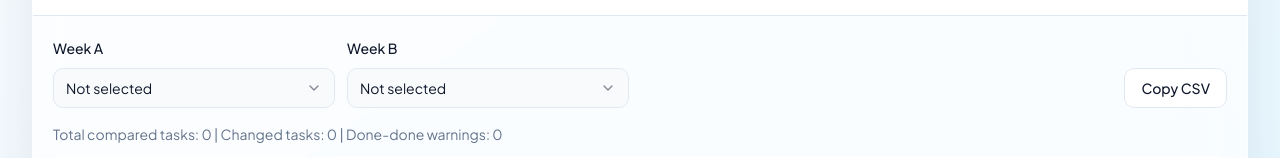
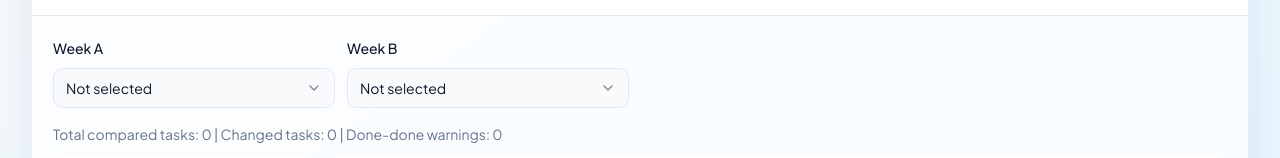
Before and after one commit to accessmicro/task-report-dashboard, a React (Vite) app: page / in a window 1280 px wide. Shown: the part 1473-1631 px from the top of the page. Built offline with nearby package versions, Linux system fonts and the light colour scheme; the HTML template or start-up script is replaced by a standard one.

Commit message:
feat: implement toast notifications for CSV copy actions and update state management

```diff
--- a/src/App.tsx
+++ b/src/App.tsx
@@ -210,7 +210,7 @@ export default function App() {
   const [rawRows, setRawRows] = useState<RawRow[]>([]);
   const [tasks, setTasks] = useState<Task[]>([]);
   const [error, setError] = useState("");
-  const [copied, setCopied] = useState("");
+  const [toast, setToast] = useState<{ message: string; type: "success" | "error" } | null>(null);
   const [now, setNow] = useState(new Date());
   const [activeTab, setActiveTab] = useState<"main" | "manager">("main");
 
@@ -233,7 +233,7 @@ export default function App() {
 
     try {
       setError("");
-      setCopied("");
+      setToast(null);
       const data = await file.arrayBuffer();
       const workbook = XLSX.read(data, { type: "array" });
       const sheet = workbook.Sheets[workbook.SheetNames[0]];
@@ -737,12 +737,17 @@ export default function App() {
     [compareSummary]
   );
 
-  const copyCsv = async (kind: "project" | "assignee" | "compare") => {
+  const showToast = (message: string, type: "success" | "error") => {
+    setToast({ message, type });
+    window.setTimeout(() => setToast(null), 2200);
+  };
+
+  const copyCsv = async (kind: "project" | "assignee") => {
     try {
       let csv = "";
       if (kind === "project") {
         csv = toCsv(
-          ["Module Name", "Assignee", "Task ID", "Issue Type", "Summary", "Epic Link", "Status", "Story Points", "Labels", "Prev Week Done But Still Appears"],
+          ["Module Name", "Assignee", "Task ID", "Issue Type", "Summary", "Epic Link", "Status", "Story Points"],
           projectRows.map((r) => [
             r.module,
             r.assignee,
@@ -751,57 +756,27 @@ export default function App() {
             r.taskName,
             r.epicLink,
             r.status,
-            r.storyPoint,
-            r.weeks,
-            r.prevDoneStillAppear ? "YES" : "NO"
+            r.storyPoint
           ])
         );
       }
 
       if (kind === "assignee") {
         csv = toCsv(
-          ["Assignee", "C1", "C2", "C3", "C4", "C5", "Total"],
-          assigneeRows.map((r) => [r.assignee, r.point1, r.point2, r.point3, r.point4, r.point5, r.total])
-        );
-      }
-
-      if (kind === "compare") {
-        csv = toCsv(
-          [
-            "Task ID",
-            "Task Name",
-            "Module Name",
-            "Assignee",
-            `Status ${compareWeekA}`,
-            `Status ${compareWeekB}`,
-            "Transition",
-            "Invalid Done Both Weeks",
-            "Not Done + Missing Next Label"
-          ],
-          compareRows.map((r) => [
-            r.taskId,
-            r.taskName,
-            r.module,
-            r.assignee,
-            r.statusA,
-            r.statusB,
-            r.transition,
-            r.invalidDoneBoth ? "YES" : "NO",
-            r.missingNextWeekLabelNeedUpdate ? "YES" : "NO"
-          ])
+          ["Assignee", "C1", "C2", "C3", "C4", "C5"],
+          assigneeRows.map((r) => [r.assignee, r.point1, r.point2, r.point3, r.point4, r.point5])
         );
       }
 
       await navigator.clipboard.writeText(csv);
-      setCopied(
+      showToast(
         kind === "project"
           ? "CSV copied: project view"
-          : kind === "assignee"
-            ? "CSV copied: assignee view"
-            : "CSV copied: week comparison"
+          : "CSV copied: assignee view",
+        "success"
       );
     } catch {
-      setCopied("Copy failed. Please check clipboard permission.");
+      showToast("Copy failed. Please check clipboard permission.", "error");
     }
   };
 
@@ -863,7 +838,6 @@ export default function App() {
           </div>
         </details>
         {error && <p className="mt-3 text-sm text-red-600">{error}</p>}
-        {copied && <p className="mt-3 text-sm text-emerald-700">{copied}</p>}
       </section>
 
       <section className="mb-5 flex gap-2">
@@ -1184,7 +1158,6 @@ export default function App() {
                 </Select>
               </div>
             </div>
-            <Button variant="outline" onClick={() => copyCsv("compare")}>Copy CSV</Button>
           </div>
 
           <div className="mb-3 text-sm text-muted-foreground">
@@ -1377,6 +1350,12 @@ export default function App() {
       )}
 
       {!rawRows.length && !error && <div className="py-8 text-center text-sm text-muted-foreground">Upload a file to start analysis.</div>}
+
+      {toast && (
+        <div className={`fixed bottom-6 right-6 z-[100] rounded-lg px-4 py-2 text-sm text-white shadow-lg ${toast.type === "success" ? "bg-emerald-600" : "bg-red-600"}`}>
+          {toast.message}
+        </div>
+      )}
     </main>
   );
 }
```
Also changed, not shown: 1 other file (tests, documents, lock files or other folders).
